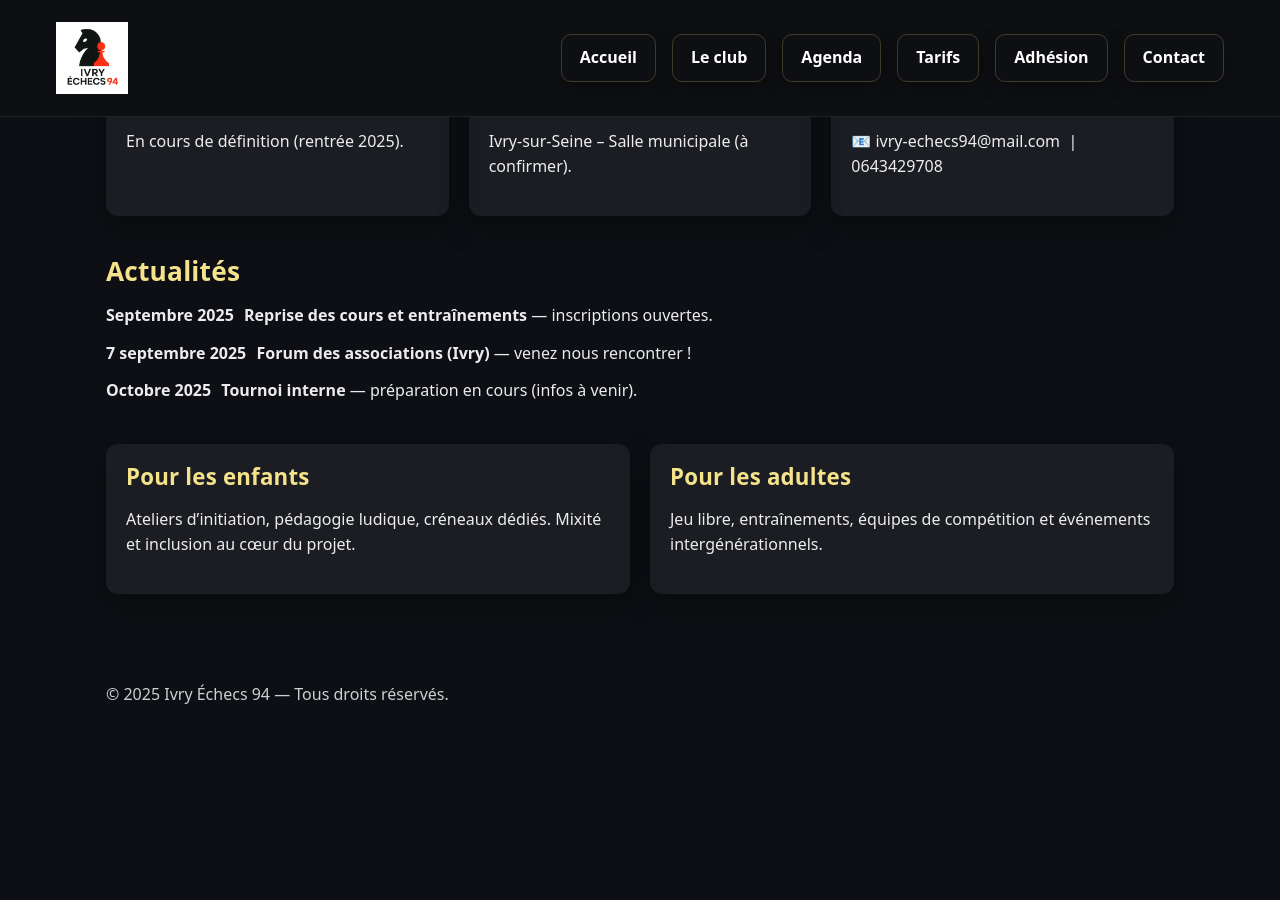
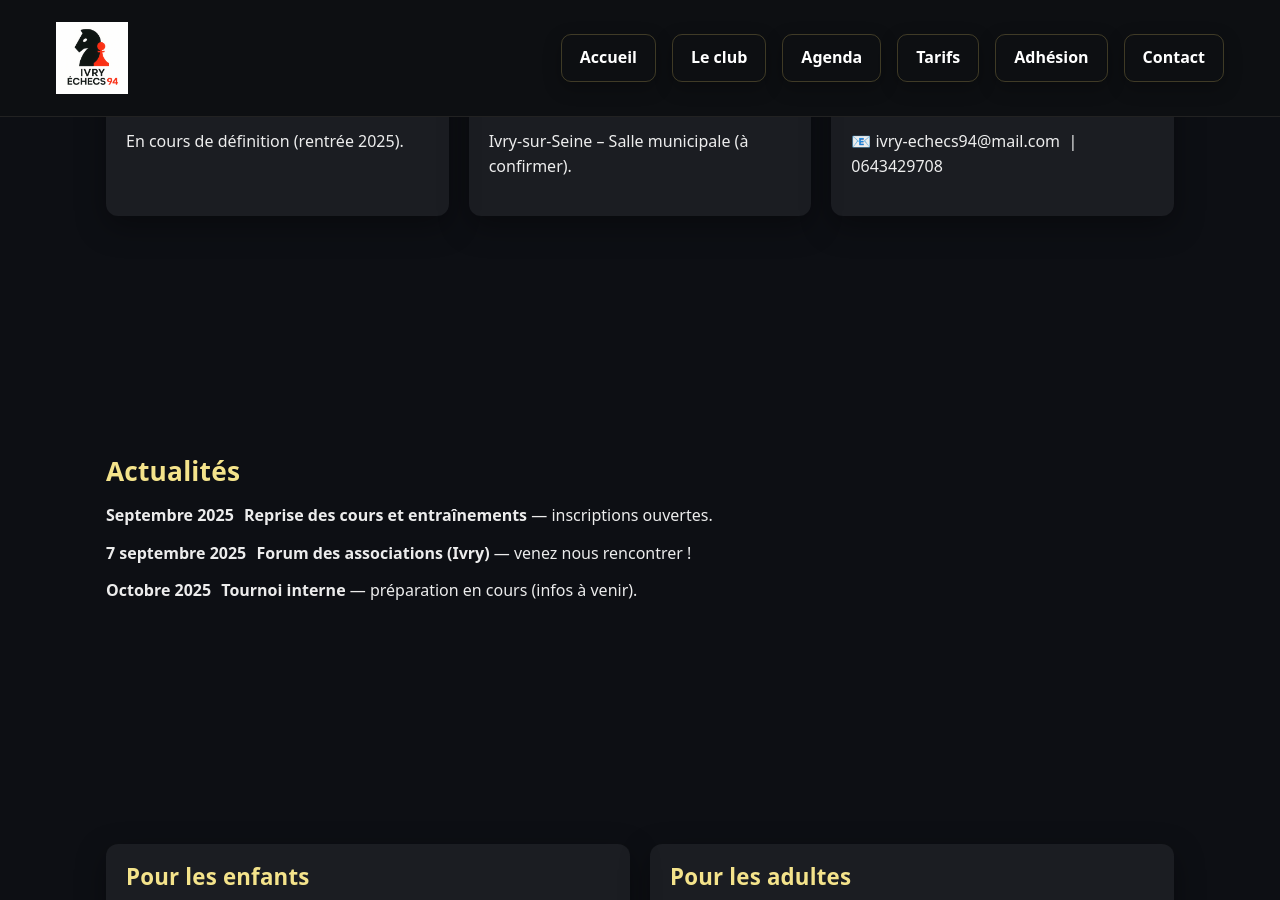
Before and after one commit to Nelwyn64/ivry-echecs-94, a Jekyll site: the page built from index.html, in a window 1280 px wide and 900 px high, scrolled down 591 px. Built offline with Jekyll 4.4.1, drawn with Linux system fonts in a browser that asks for light colours; before the commit the page ends 1347 px from its top, so only the background shows below that.

Commit message:
Update Pages du site “accueil”

```diff
--- a/index.html
+++ b/index.html
@@ -36,7 +36,7 @@ bg_image: bg-index.jpg
   </div>
 </section>
 
-<p style="margin:40px 0;"></p><p style="margin:40px 0;"></p>
+<p style="margin:240px 0;"></p>
 
 <section>
   <div class="container">
@@ -58,7 +58,7 @@ bg_image: bg-index.jpg
   </div>
 </section>
 
-<p style="margin:40px 0;"></p><p style="margin:40px 0;"></p>
+<p style="margin:240px 0;"></p>
 
 <section>
   <div class="container grid cols-2">
```
